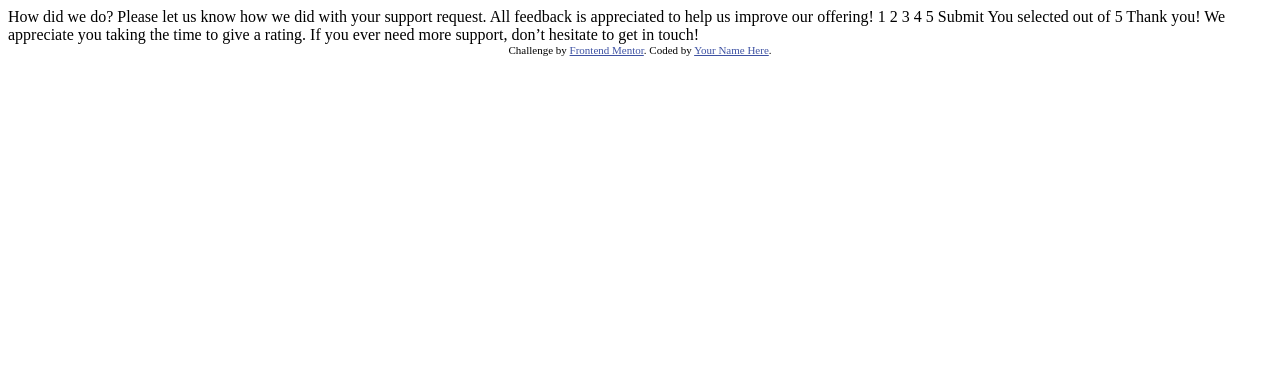
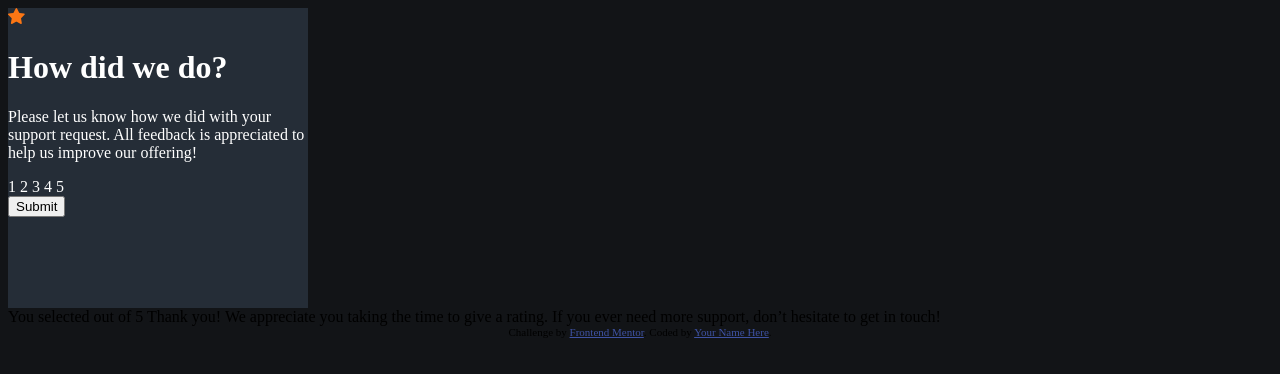
Before and after one commit to Shrikant-Wankhade/Interactive-Rating-Component, a plain HTML site: page index.html in a window 1280 px wide. Drawn offline with Linux system fonts and the light colour scheme.

Commit message:
created the main component and added necessary elements into it

```diff
--- a/index.html
+++ b/index.html
@@ -7,7 +7,7 @@
   <link rel="icon" type="image/png" sizes="32x32" href="./images/favicon-32x32.png">
 
   <title>Frontend Mentor | Interactive rating component</title>
-
+<link href="styles.css" rel="stylesheet">
   <!-- Feel free to remove these styles or customise in your own stylesheet 👍 -->
   <style>
     .attribution { font-size: 11px; text-align: center; }
@@ -16,16 +16,40 @@
 </head>
 <body>
 
-  <!-- Rating state start -->
 
-  How did we do?
 
-  Please let us know how we did with your support request. All feedback is appreciated
-  to help us improve our offering!
+  <main class="main">
+    <div class="star">
+      <svg width="17" height="16" xmlns="http://www.w3.org/2000/svg"><path d="m9.067.43 1.99 4.031c.112.228.33.386.58.422l4.45.647a.772.772 0 0 1 .427 1.316l-3.22 3.138a.773.773 0 0 0-.222.683l.76 4.431a.772.772 0 0 1-1.12.813l-3.98-2.092a.773.773 0 0 0-.718 0l-3.98 2.092a.772.772 0 0 1-1.119-.813l.76-4.431a.77.77 0 0 0-.222-.683L.233 6.846A.772.772 0 0 1 .661 5.53l4.449-.647a.772.772 0 0 0 .58-.422L7.68.43a.774.774 0 0 1 1.387 0Z" fill="#FC7614"/></svg>
+    </div>
 
-  1 2 3 4 5
+    <div class="text">
+      <h1>How did we do?</h1>
+      <p>Please let us know how we did with your support request. All feedback is appreciated
+        to help us improve our offering!</p>
+    </div>
+    <div class="ratings">
+      <span class="num">1</span>
+      <span class="num">2</span>
+      <span class="num">3</span>
+      <span class="num">4</span>
+      <span class="num">5</span>
+    </div>
 
-  Submit
+    <div id="btn">
+      <button>Submit</button>
+    </div>
+  </main>
+
+
+
+
+
+
+
+
+
+
 
   <!-- Rating state end -->
 
--- /dev/null
+++ b/styles.css
@@ -0,0 +1,13 @@
+body{
+    background-color: hsl(216, 12%, 8%);
+
+}
+
+.main{
+    width:300px;
+    height: 300px;
+    color:hsl(0, 0%, 100%);
+    background-color: hsl(213, 19%, 18%);
+    font-family: [Overpass];
+    src: url(https://fonts.google.com/specimen/Overpass);
+}
```
